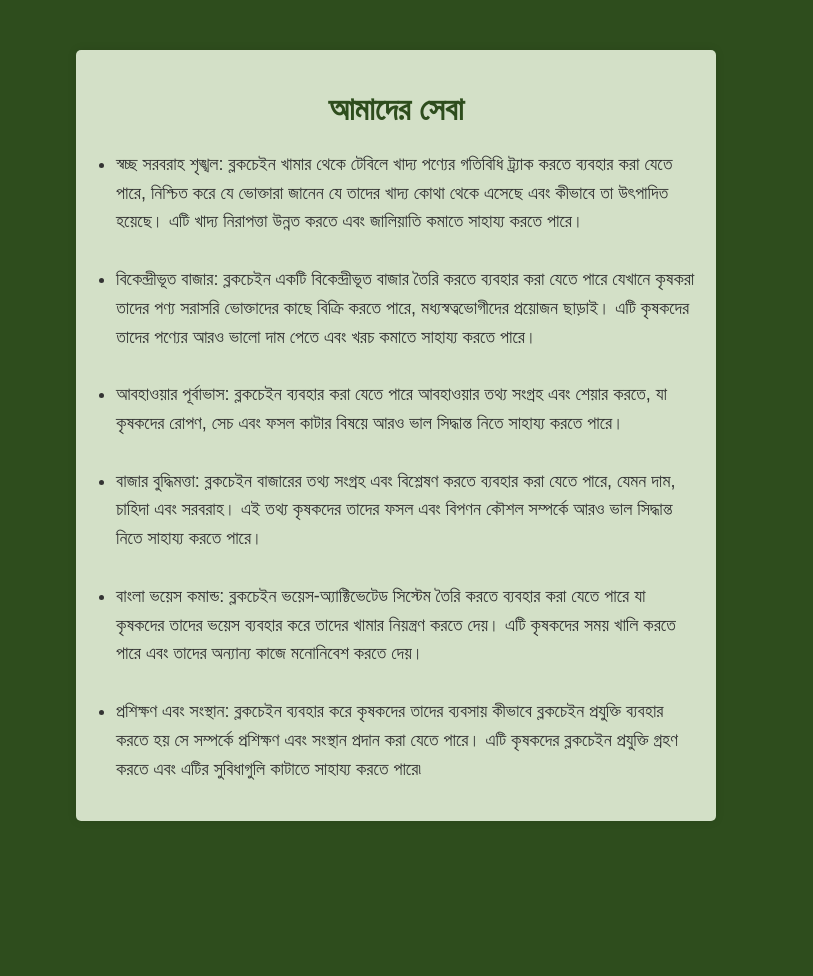
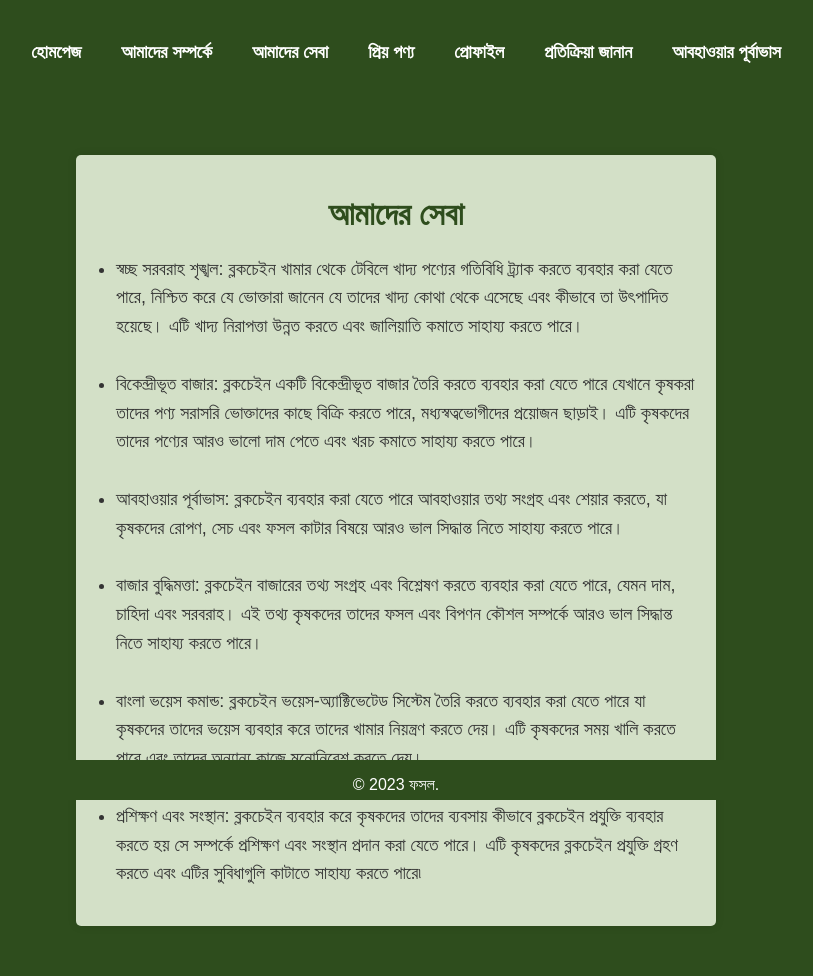
Before and after one commit to rakibul24466/Fosol-CSE499A-and-499B, a PHP site: page /service.php in a window 1280 px wide. Shown: the whole page, without its empty margins (244-1057 px from the left). Before the commit the page ends 821 px from the top, so only its background shows below. Run offline with PHP 8.4, Linux system fonts and the light colour scheme.

Commit message:
added nav and footer in every page

```diff
--- a/about.php
+++ b/about.php
@@ -43,6 +43,7 @@ li{
     text-align: justify;
 }
 </style>
+<?php include 'nav.php'; ?>
 <body>
     <div class="container">
         <h1>আমাদের সম্পর্কে</h1>
@@ -84,6 +85,7 @@ li{
 
         </ul>
     </div>
+    <?php include 'footer.php'; ?>
 </body>
 
 </html>
--- a/favourite.php
+++ b/favourite.php
@@ -138,6 +138,6 @@ $result = $conn->query($query);
         </div>
     </div>
 </div>
-
+<?php include 'footer.php'; ?>
 </body>
 </html>
--- a/feedback.php
+++ b/feedback.php
@@ -71,6 +71,7 @@ if (isset($_POST['save'])) {
     </style>
 </head>
 <body>
+<?php include 'nav.php'; ?>
     <main>
     <div class="container mt-5">
         <div class="row justify-content-center">
--- a/footer.php
+++ b/footer.php
@@ -0,0 +1,27 @@
+<!DOCTYPE html>
+<html lang="en">
+<head>
+    <meta charset="UTF-8">
+    <meta http-equiv="X-UA-Compatible" content="IE=edge">
+    <meta name="viewport" content="width=device-width, initial-scale=1.0">
+    <title>Document</title>
+</head>
+<style>
+        footer {
+        background-color: #2e4d1d;
+        color: #fff;
+        text-align: center;
+        position: fixed;
+        bottom: 0;
+        width: 100%;
+        height: 40px;
+        margin-top: 10px;
+    }
+
+</style>
+<body>
+<footer>
+        <p>&copy; 2023 ফসল.</p>
+    </footer>
+</body>
+</html>
--- a/index.php
+++ b/index.php
@@ -326,7 +326,7 @@
         </div>
       </div>
 
-    </section><br>br
+    </section><br>
 
     <!-- Our prizes -->
     <!-- <section class="mt-36">
--- a/landing_page.php
+++ b/landing_page.php
@@ -325,7 +325,7 @@
         </div>
       </div>
 
-    </section><br>br
+    </section><br>
 
     <!-- Our prizes -->
     <!-- <section class="mt-36">
--- a/service.php
+++ b/service.php
@@ -41,6 +41,7 @@ ul {
 }
 
 </style>
+<?php include 'nav.php'; ?>
 <body>
     <div class="container">
         <h1>আমাদের সেবা</h1>
@@ -53,5 +54,6 @@ ul {
             <li>প্রশিক্ষণ এবং সংস্থান: ব্লকচেইন ব্যবহার করে কৃষকদের তাদের ব্যবসায় কীভাবে ব্লকচেইন প্রযুক্তি ব্যবহার করতে হয় সে সম্পর্কে প্রশিক্ষণ এবং সংস্থান প্রদান করা যেতে পারে। এটি কৃষকদের ব্লকচেইন প্রযুক্তি গ্রহণ করতে এবং এটির সুবিধাগুলি কাটাতে সাহায্য করতে পারে৷</li>
         </ul>
     </div>
+    <?php include 'footer.php'; ?>
 </body>
 </html>
--- a/signup.php
+++ b/signup.php
@@ -190,7 +190,6 @@ footer {
                     <div class="form-group">
                         <label  for="sex">লিঙ্গ:</label><br>
                         <select id="sex" name="sex" required>
-                            <option value="">Select Sex</option>
                             <option value="male" selected>পুরুষ</option>
                             <option value="female">মহিলা</option>
                             <option value="other">অন্যান্য</option>
```
